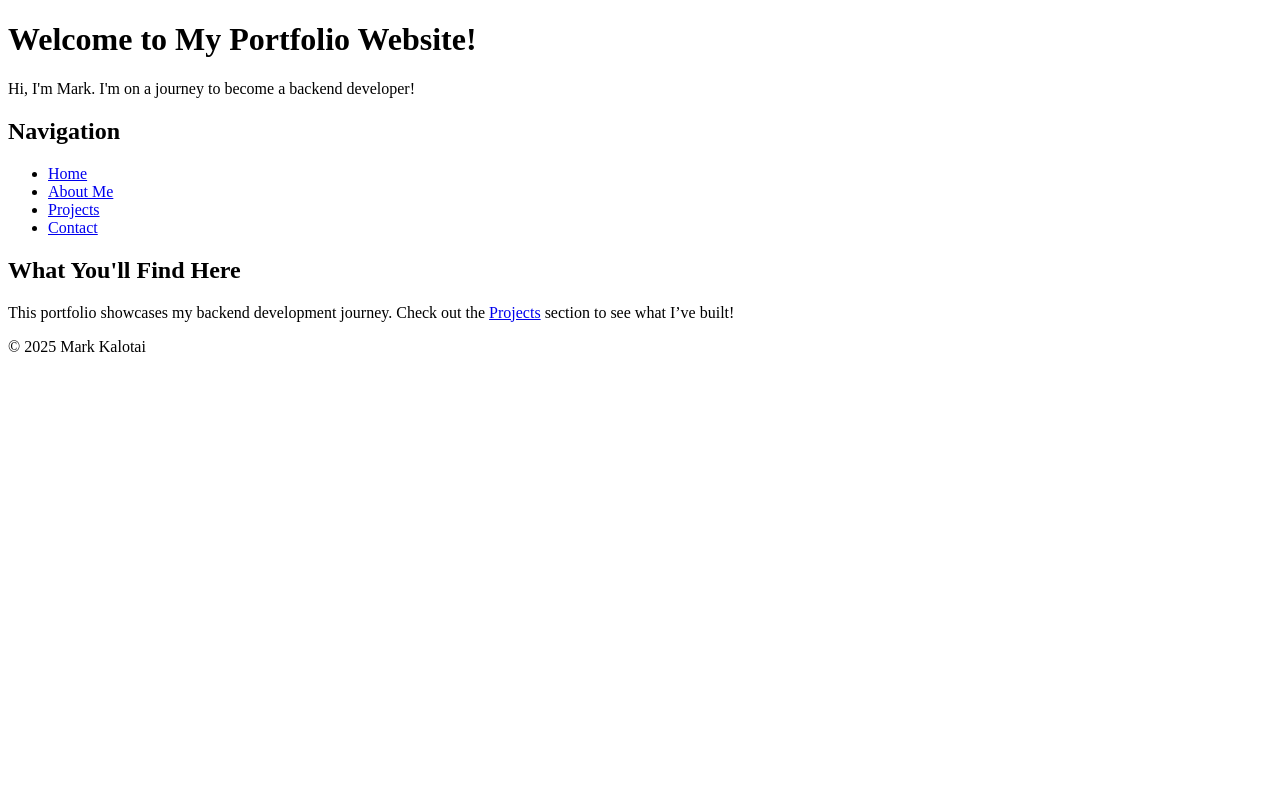
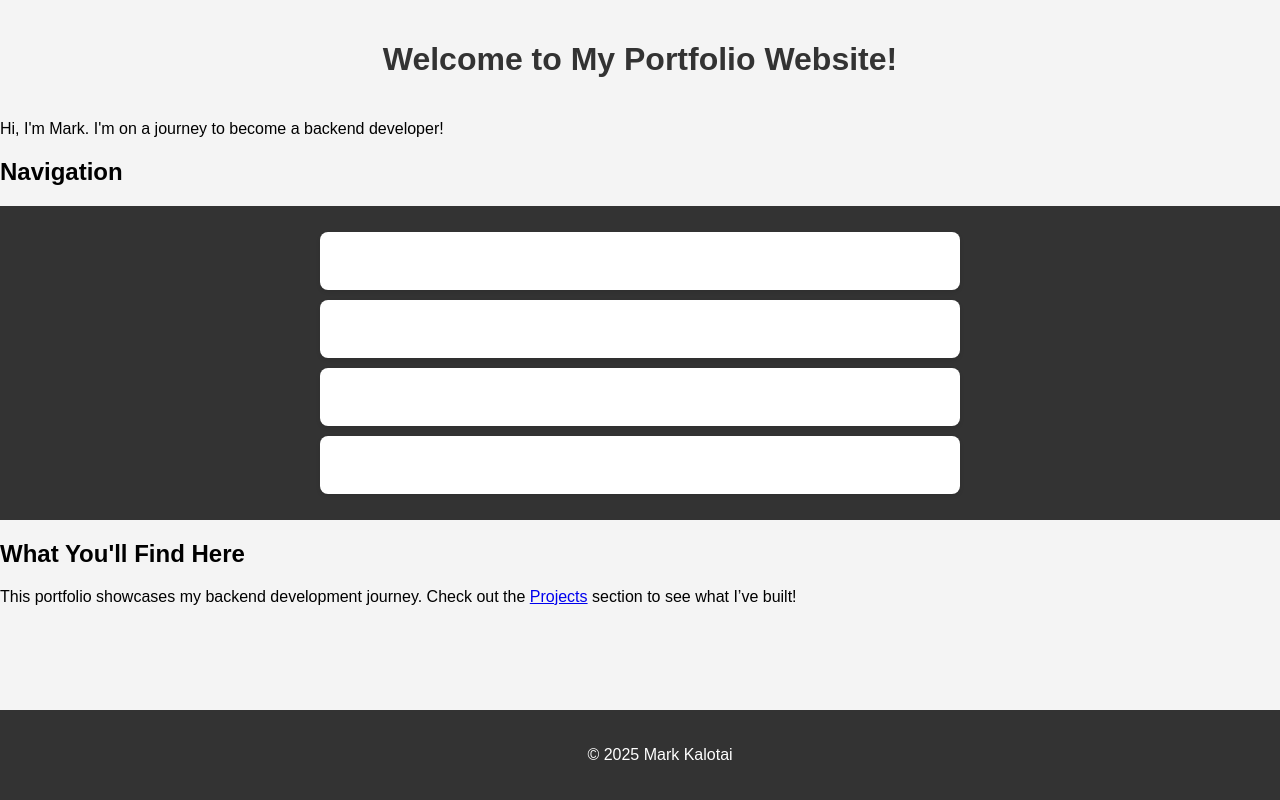
Before and after one commit to kalorak/backend-portfolio, a Flask app: page / in a window 1280 px wide. Run offline with Flask 3, Linux system fonts and the light colour scheme.

Commit message:
Add CSS styling

```diff
--- /dev/null
+++ b/style.css
@@ -0,0 +1,53 @@
+body {
+    font-family: 'Arial', sans-serif;
+    background-color: #f4f4f4;
+    margin: 0;
+    padding: 0;
+}
+
+h1 {
+    color: #333;
+    text-align: center;
+    padding: 20px;
+}
+
+nav {
+    text-align: center;
+    background-color: #333;
+    padding: 10px 0;
+}
+
+nav a {
+    color: white;
+    text-decoration: none;
+    margin: 0 15px;
+    font-weight: bold;
+}
+
+nav a:hover {
+    text-decoration: underline;
+}
+
+ul {
+    list-style-type: none;
+    padding: 0;
+}
+
+li {
+    background-color: #fff;
+    margin: 10px auto;
+    padding: 20px;
+    max-width: 600px;
+    border-radius: 8px;
+    box-shadow: 0 2px 4px rgba(0, 0, 0, 0.1);
+}
+
+footer {
+    text-align: center;
+    padding: 20px;
+    background-color: #333;
+    color: white;
+    position: fixed;
+    width: 100%;
+    bottom: 0;
+}
--- a/templates/about.html
+++ b/templates/about.html
@@ -4,6 +4,7 @@
     <meta charset="UTF-8">
     <meta name="viewport" content="width=device-width, initial-scale=1.0">
     <title>About Mark</title>
+    <link rel="stylesheet" type="text/css" href="{{ url_for('static', filename='style.css') }}">
 </head>
 <body>
     <h1>About Me</h1>
--- a/templates/contact.html
+++ b/templates/contact.html
@@ -4,6 +4,7 @@
     <meta charset="UTF-8">
     <meta name="viewport" content="width=device-width, initial-scale=1.0">
     <title>Contact Mark</title>
+    <link rel="stylesheet" type="text/css" href="{{ url_for('static', filename='style.css') }}">
 </head>
 <body>
     <h1>Contact Me</h1>
--- a/templates/index.html
+++ b/templates/index.html
@@ -1,10 +1,11 @@
 <!DOCTYPE html>
 <html lang="en">
-<head>
-    <meta charset="UTF-8">
-    <meta name="viewport" content="width=device-width, initial-scale=1.0">
-    <title>Mark Kalotai - Portfolio</title>
-</head>
+    <head>
+        <meta charset="UTF-8">
+        <meta name="viewport" content="width=device-width, initial-scale=1.0">
+        <title>Mark Kalotai - Portfolio</title>
+        <link rel="stylesheet" type="text/css" href="{{ url_for('static', filename='style.css') }}">
+    </head>
 <body>
     <h1>Welcome to My Portfolio Website!</h1>
     <p>Hi, I'm Mark. I'm on a journey to become a backend developer!</p>
--- a/templates/messages.html
+++ b/templates/messages.html
@@ -4,6 +4,7 @@
     <meta charset="UTF-8">
     <meta name="viewport" content="width=device-width, initial-scale=1.0">
     <title>Messages</title>
+    <link rel="stylesheet" type="text/css" href="{{ url_for('static', filename='style.css') }}">
 </head>
 <body>
     <h1>All Messages</h1>
--- a/templates/projects.html
+++ b/templates/projects.html
@@ -4,6 +4,7 @@
     <meta charset="UTF-8">
     <meta name="viewport" content="width=device-width, initial-scale=1.0">
     <title>Projects</title>
+    <link rel="stylesheet" type="text/css" href="{{ url_for('static', filename='style.css') }}">
 </head>
 <body>
     <h1>My Projects</h1>
```
